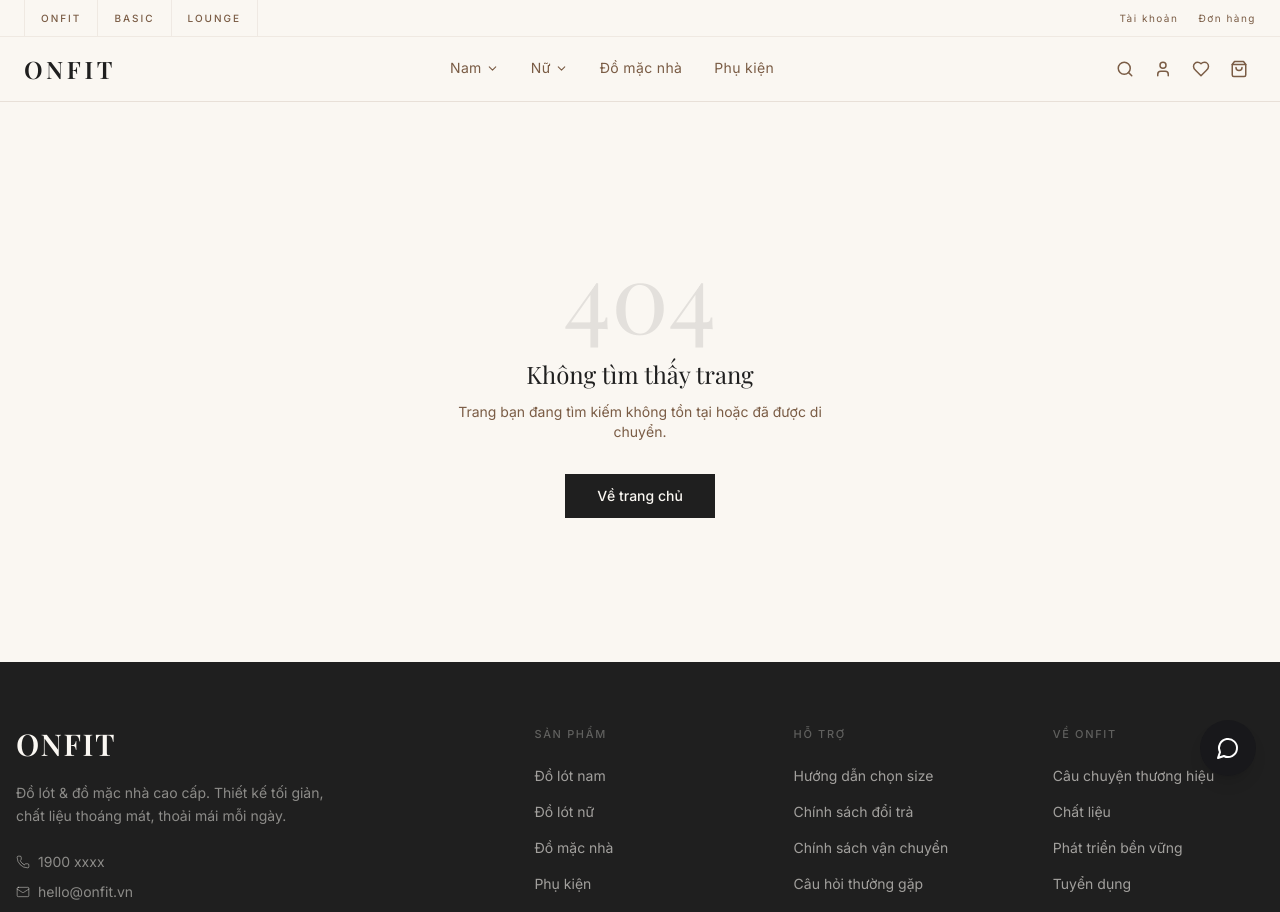
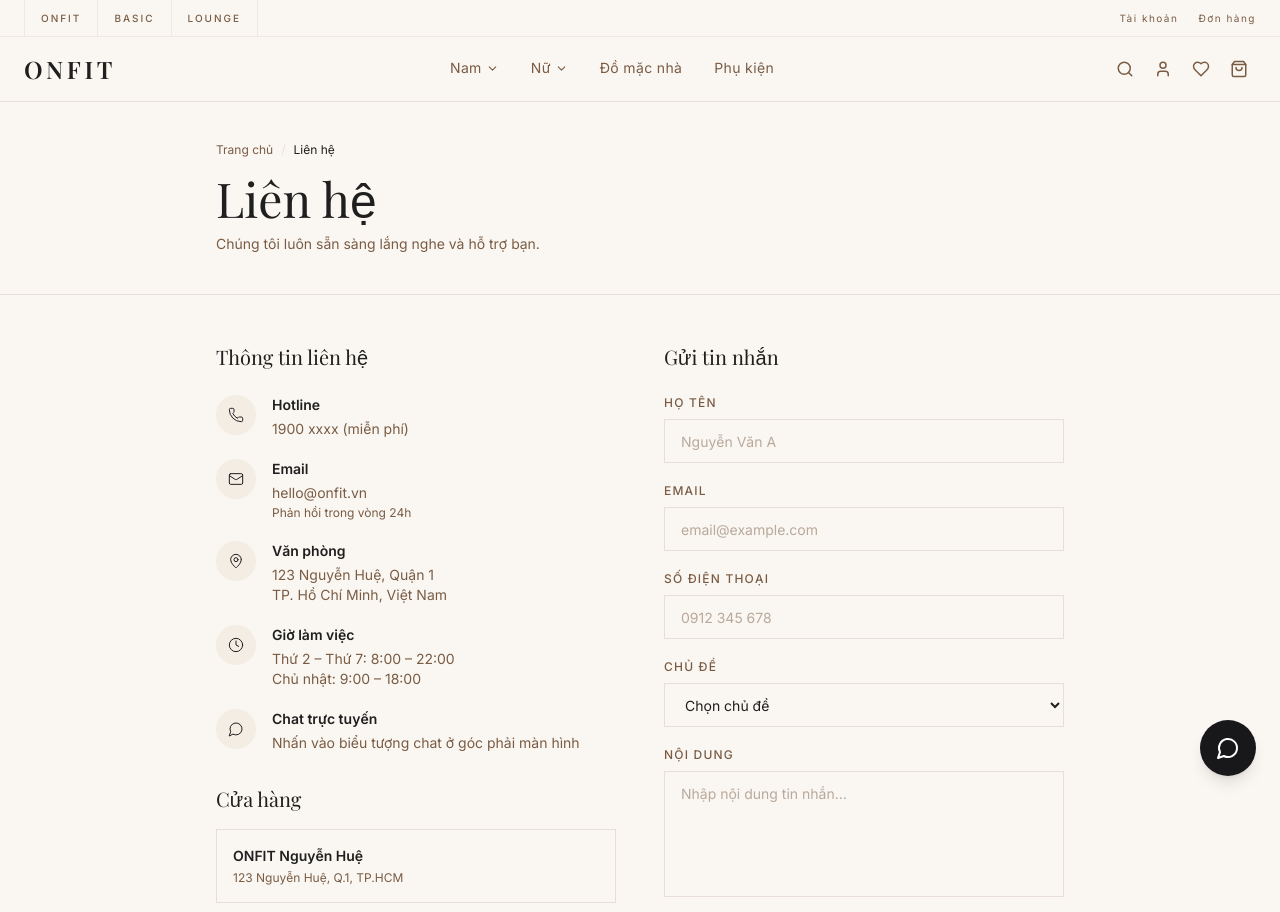
Before and after one commit to JasonTM17/ON-OFF_JS, a Next.js app: page /contact in a window 1280 px wide. Before the commit this address had no page. Shown: the top 912 px of the page. Built offline with nearby package versions, Linux system fonts and the light colour scheme; a web font is replaced by a local one.

Commit message:
feat(pages): thêm trang Liên hệ
Form liên hệ, thông tin cửa hàng, giờ làm việc.

```diff
--- /dev/null
+++ b/src/app/(shop)/contact/page.tsx
@@ -0,0 +1,193 @@
+import Link from "next/link";
+import { Mail, MapPin, Phone, Clock, MessageCircle } from "lucide-react";
+
+export const metadata = {
+  title: "Liên hệ",
+  description: "Liên hệ ONFIT — Hotline, email, địa chỉ cửa hàng và form liên hệ trực tuyến",
+};
+
+export default function ContactPage() {
+  return (
+    <div className="bg-background min-h-screen">
+      <div className="border-b border-border">
+        <div className="max-w-4xl mx-auto px-6 py-10">
+          <nav className="text-xs text-muted mb-4 flex items-center gap-2">
+            <Link href="/" className="hover:text-foreground transition-colors">Trang chủ</Link>
+            <span className="text-border">/</span>
+            <span className="text-foreground">Liên hệ</span>
+          </nav>
+          <h1 className="font-serif text-4xl md:text-5xl font-light text-foreground">
+            Liên hệ
+          </h1>
+          <p className="text-sm text-muted mt-3">
+            Chúng tôi luôn sẵn sàng lắng nghe và hỗ trợ bạn.
+          </p>
+        </div>
+      </div>
+
+      <div className="max-w-4xl mx-auto px-6 py-12">
+        <div className="grid md:grid-cols-2 gap-12">
+          {/* Contact info */}
+          <div className="space-y-8">
+            <div>
+              <h2 className="font-serif text-xl font-light text-foreground mb-6">Thông tin liên hệ</h2>
+              <div className="space-y-5">
+                <div className="flex items-start gap-4">
+                  <div className="w-10 h-10 rounded-full bg-accent/20 flex items-center justify-center shrink-0">
+                    <Phone size={16} className="text-foreground" strokeWidth={1.5} />
+                  </div>
+                  <div>
+                    <h3 className="text-sm font-semibold text-foreground mb-1">Hotline</h3>
+                    <p className="text-sm text-muted">1900 xxxx (miễn phí)</p>
+                  </div>
+                </div>
+
+                <div className="flex items-start gap-4">
+                  <div className="w-10 h-10 rounded-full bg-accent/20 flex items-center justify-center shrink-0">
+                    <Mail size={16} className="text-foreground" strokeWidth={1.5} />
+                  </div>
+                  <div>
+                    <h3 className="text-sm font-semibold text-foreground mb-1">Email</h3>
+                    <p className="text-sm text-muted">hello@onfit.vn</p>
+                    <p className="text-xs text-muted mt-0.5">Phản hồi trong vòng 24h</p>
+                  </div>
+                </div>
+
+                <div className="flex items-start gap-4">
+                  <div className="w-10 h-10 rounded-full bg-accent/20 flex items-center justify-center shrink-0">
+                    <MapPin size={16} className="text-foreground" strokeWidth={1.5} />
+                  </div>
+                  <div>
+                    <h3 className="text-sm font-semibold text-foreground mb-1">Văn phòng</h3>
+                    <p className="text-sm text-muted">123 Nguyễn Huệ, Quận 1</p>
+                    <p className="text-sm text-muted">TP. Hồ Chí Minh, Việt Nam</p>
+                  </div>
+                </div>
+
+                <div className="flex items-start gap-4">
+                  <div className="w-10 h-10 rounded-full bg-accent/20 flex items-center justify-center shrink-0">
+                    <Clock size={16} className="text-foreground" strokeWidth={1.5} />
+                  </div>
+                  <div>
+                    <h3 className="text-sm font-semibold text-foreground mb-1">Giờ làm việc</h3>
+                    <p className="text-sm text-muted">Thứ 2 – Thứ 7: 8:00 – 22:00</p>
+                    <p className="text-sm text-muted">Chủ nhật: 9:00 – 18:00</p>
+                  </div>
+                </div>
+
+                <div className="flex items-start gap-4">
+                  <div className="w-10 h-10 rounded-full bg-accent/20 flex items-center justify-center shrink-0">
+                    <MessageCircle size={16} className="text-foreground" strokeWidth={1.5} />
+                  </div>
+                  <div>
+                    <h3 className="text-sm font-semibold text-foreground mb-1">Chat trực tuyến</h3>
+                    <p className="text-sm text-muted">Nhấn vào biểu tượng chat ở góc phải màn hình</p>
+                  </div>
+                </div>
+              </div>
+            </div>
+
+            {/* Store locations */}
+            <div>
+              <h2 className="font-serif text-xl font-light text-foreground mb-4">Cửa hàng</h2>
+              <div className="space-y-4">
+                {[
+                  { name: "ONFIT Nguyễn Huệ", addr: "123 Nguyễn Huệ, Q.1, TP.HCM" },
+                  { name: "ONFIT Vincom Đồng Khởi", addr: "Tầng 2, Vincom Center, Q.1, TP.HCM" },
+                  { name: "ONFIT Hoàn Kiếm", addr: "45 Tràng Tiền, Hoàn Kiếm, Hà Nội" },
+                  { name: "ONFIT Aeon Mall", addr: "Tầng 1, Aeon Mall Tân Phú, TP.HCM" },
+                ].map((store) => (
+                  <div key={store.name} className="p-4 border border-border">
+                    <h3 className="text-sm font-semibold text-foreground mb-1">{store.name}</h3>
+                    <p className="text-xs text-muted">{store.addr}</p>
+                  </div>
+                ))}
+              </div>
+            </div>
+          </div>
+
+          {/* Contact form */}
+          <div>
+            <h2 className="font-serif text-xl font-light text-foreground mb-6">Gửi tin nhắn</h2>
+            <form className="space-y-5">
+              <div>
+                <label htmlFor="name" className="block text-xs tracking-[0.1em] uppercase text-muted mb-2 font-medium">
+                  Họ tên
+                </label>
+                <input
+                  id="name"
+                  type="text"
+                  className="w-full h-11 px-4 border border-border bg-transparent text-sm text-foreground placeholder:text-muted/50 focus:outline-none focus:border-foreground transition-colors"
+                  placeholder="Nguyễn Văn A"
+                />
+              </div>
+
+              <div>
+                <label htmlFor="email" className="block text-xs tracking-[0.1em] uppercase text-muted mb-2 font-medium">
+                  Email
+                </label>
+                <input
+                  id="email"
+                  type="email"
+                  className="w-full h-11 px-4 border border-border bg-transparent text-sm text-foreground placeholder:text-muted/50 focus:outline-none focus:border-foreground transition-colors"
+                  placeholder="email@example.com"
+                />
+              </div>
+
+              <div>
+                <label htmlFor="phone" className="block text-xs tracking-[0.1em] uppercase text-muted mb-2 font-medium">
+                  Số điện thoại
+                </label>
+                <input
+                  id="phone"
+                  type="tel"
+                  className="w-full h-11 px-4 border border-border bg-transparent text-sm text-foreground placeholder:text-muted/50 focus:outline-none focus:border-foreground transition-colors"
+                  placeholder="0912 345 678"
+                />
+              </div>
+
+              <div>
+                <label htmlFor="subject" className="block text-xs tracking-[0.1em] uppercase text-muted mb-2 font-medium">
+                  Chủ đề
+                </label>
+                <select
+                  id="subject"
+                  className="w-full h-11 px-4 border border-border bg-transparent text-sm text-foreground focus:outline-none focus:border-foreground transition-colors"
+                >
+                  <option value="">Chọn chủ đề</option>
+                  <option value="order">Đơn hàng</option>
+                  <option value="product">Sản phẩm</option>
+                  <option value="return">Đổi trả</option>
+                  <option value="feedback">Góp ý</option>
+                  <option value="other">Khác</option>
+                </select>
+              </div>
+
+              <div>
+                <label htmlFor="message" className="block text-xs tracking-[0.1em] uppercase text-muted mb-2 font-medium">
+                  Nội dung
+                </label>
+                <textarea
+                  id="message"
+                  rows={5}
+                  className="w-full px-4 py-3 border border-border bg-transparent text-sm text-foreground placeholder:text-muted/50 focus:outline-none focus:border-foreground transition-colors resize-none"
+                  placeholder="Nhập nội dung tin nhắn..."
+                />
+              </div>
+
+              <button
+                type="submit"
+                className="w-full h-12 bg-foreground text-background text-sm tracking-[0.12em] uppercase hover:bg-muted transition-colors duration-200"
+              >
+                Gửi tin nhắn
+              </button>
+              <p className="text-xs text-muted text-center">
+                Chúng tôi sẽ phản hồi trong vòng 24 giờ làm việc.
+              </p>
+            </form>
+          </div>
+        </div>
+      </div>
+    </div>
+  );
+}
```
